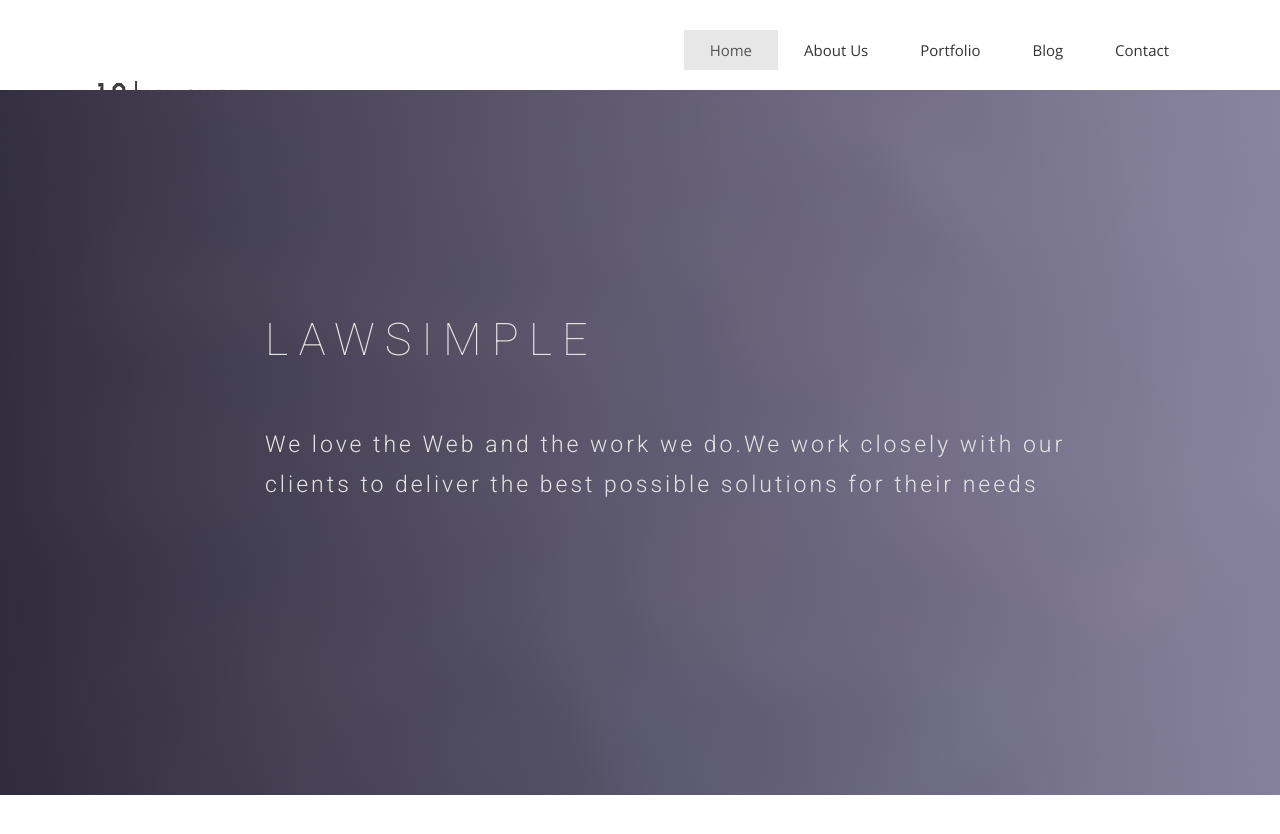
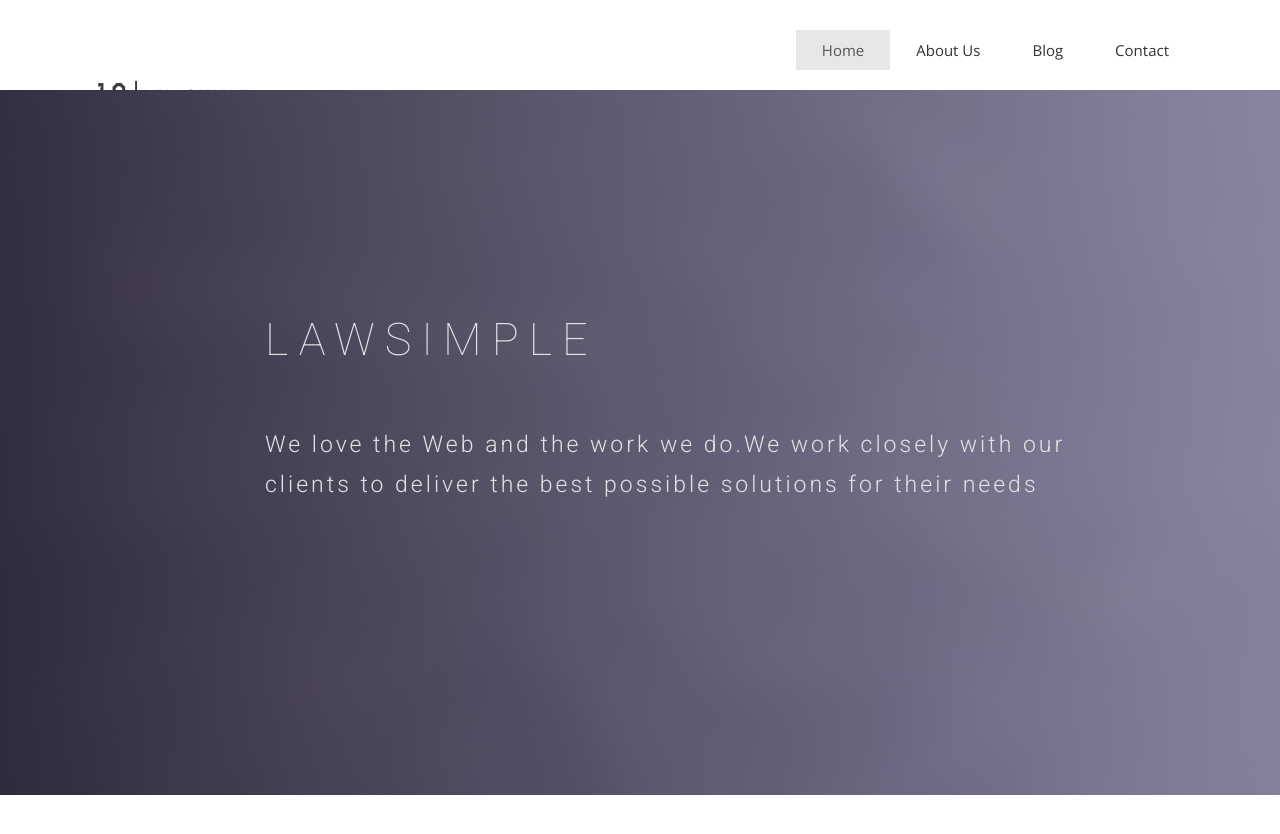
Before and after one commit to lawsimple/lawsimple.github.io, a Jekyll site: the page built from index.html, in a window 1280 px wide and 900 px high. Shown: the top 834 px of the window. Built offline with Jekyll 4.4.1, drawn with Linux system fonts in a browser that asks for light colours; nearby versions of some CDN libraries; some web fonts are replaced; comment, search, counter and statistics services are not loaded.

Commit message:
removed portfolio from the menu

```diff
--- a/_includes/navbar.html
+++ b/_includes/navbar.html
@@ -1,10 +1,9 @@
- <!-- header Nav Start -->
- <nav class="navbar navbar-default">
+<!-- header Nav Start -->
+<nav class="navbar navbar-default">
     <div class="container-fluid">
         <!-- Brand and toggle get grouped for better mobile display -->
         <div class="navbar-header">
-            <button type="button" class="navbar-toggle collapsed" data-toggle="collapse"
-                data-target="#bs-example-navbar-collapse-1">
+            <button type="button" class="navbar-toggle collapsed" data-toggle="collapse" data-target="#bs-example-navbar-collapse-1">
                 <span class="sr-only">Toggle navigation</span>
                 <span class="icon-bar"></span>
                 <span class="icon-bar"></span>
@@ -17,12 +16,14 @@
         <!-- Collect the nav links, forms, and other content for toggling -->
         <div class="collapse navbar-collapse" id="bs-example-navbar-collapse-1">
             <ul class="nav navbar-nav navbar-right">
-                <li {% if page.url == "/" %} class="active" {% endif %}><a href="index.html">Home</a></li>
-                <li {% if page.url == "/about-us.html" %} class="active" {% endif %}><a href="about-us.html">About Us</a></li>
-                <li {% if page.url == "/portfolio.html" %} class="active" {% endif %}><a href="portfolio.html">Portfolio</a></li>
-                <li {% if page.url == "/blog.html" %} class="active" {% endif %}><a href="blog.html">Blog</a></li>
-                <li {% if page.url == "/contact.html" %} class="active" {% endif %}><a href="contact.html">Contact</a></li>
+                <li {% if page.url=="/" %} class="active" {% endif %}><a href="index.html">Home</a></li>
+                <li {% if page.url=="/about-us.html" %} class="active" {% endif %}><a href="about-us.html">About Us</a></li>
+                <!-- <li {% if page.url == "/portfolio.html" %} class="active" {% endif %}><a href="portfolio.html">Portfolio</a></li> -->
+                <li {% if page.url=="/blog.html" %} class="active" {% endif %}><a href="blog.html">Blog</a></li>
+                <li {% if page.url=="/contact.html" %} class="active" {% endif %}><a href="contact.html">Contact</a></li>
             </ul>
-        </div><!-- /.navbar-collapse -->
-    </div><!-- /.container-fluid -->
+        </div>
+        <!-- /.navbar-collapse -->
+    </div>
+    <!-- /.container-fluid -->
 </nav>
```
